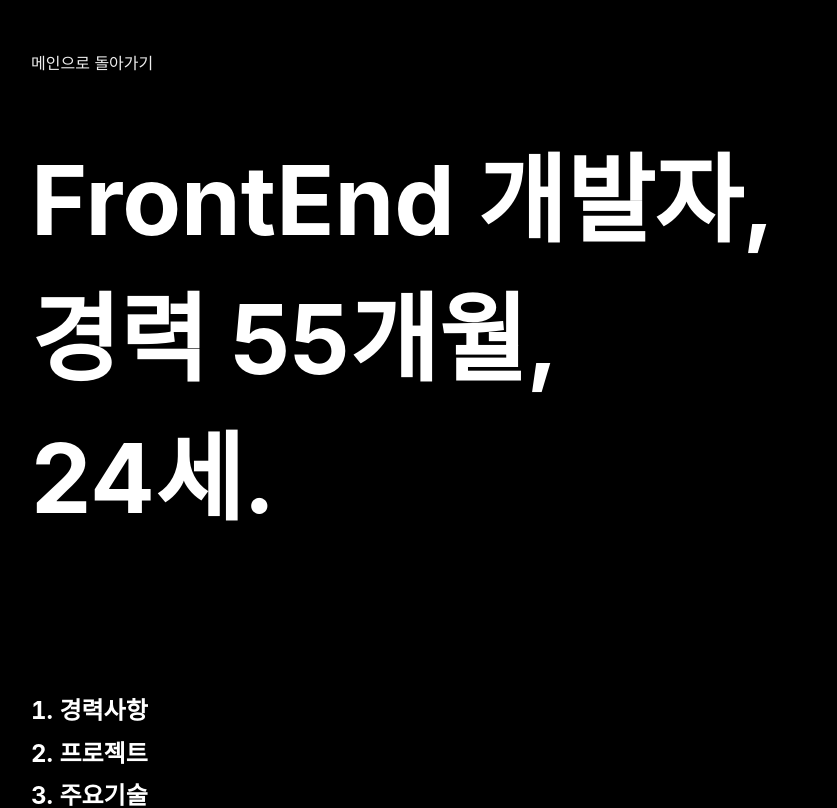
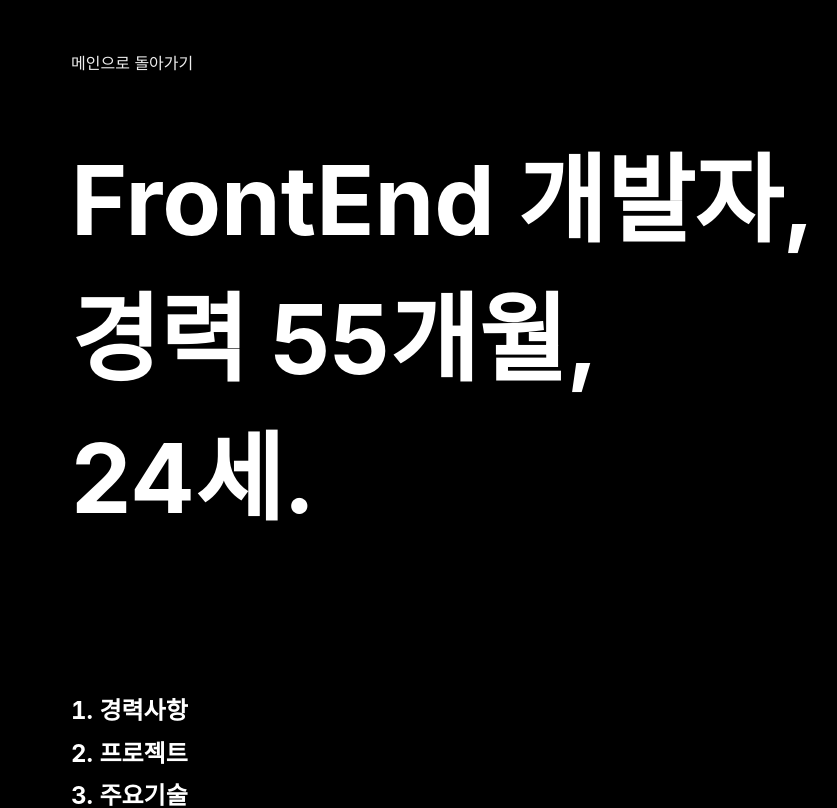
Before and after one commit to devDohyun/devlog, a Next.js app: page /profile in a window 1280 px wide. Shown: the top 808 px of the page, without its empty margins (19-856 px from the left). Built offline with nearby package versions, Linux system fonts and the light colour scheme.

Commit message:
updated ui

```diff
--- a/components/MyProfile/index.tsx
+++ b/components/MyProfile/index.tsx
@@ -4,7 +4,7 @@ import Link from 'next/link'
 
 const MyProfile = () => {
   return (
-    <StyledContainer>
+    <>
       <StyledHeader>
         <Link href="/">
           <a>
@@ -12,8 +12,10 @@ const MyProfile = () => {
           </a>
         </Link>
       </StyledHeader>
-      <MyProfileIntro />
-    </StyledContainer>
+      <StyledContainer>
+        <MyProfileIntro />
+      </StyledContainer>
+    </>
   )
 }
 
--- a/components/MyProfile/styles.ts
+++ b/components/MyProfile/styles.ts
@@ -1,14 +1,21 @@
 import styled from '@emotion/styled'
 
-export const StyledContainer = styled.div`
+export const StyledHeader = styled.div`
+  width: 100%;
   max-width: 1200px;
 
+  margin: 0 auto;
+  padding: 50px 50px 0 50px;
+`
+
+export const StyledContainer = styled.div`
+  width: 100%;
+  max-width: 1200px;
+
+  margin: 0 auto;
   padding: 50px;
 `
 
-export const StyledHeader = styled.div`
-  margin-bottom: 50px;
-`
 export const StyledMainLinkText = styled.div`
   font-size: 16px;
   color: #eeeeee;
```
